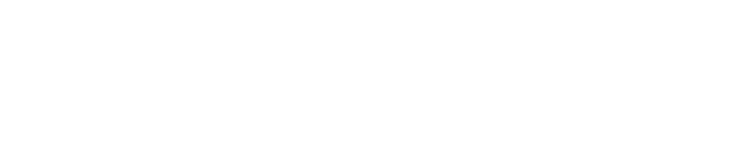
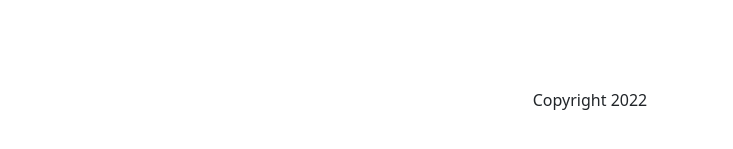
Before and after one commit to sytnei/learn-ract, a React (Create React App) app: page /login in a window 1280 px wide. Shown: the part 283-432 px from the top of the page, without its empty margins (50-783 px from the left). Built offline with nearby package versions, Linux system fonts and the light colour scheme.

Commit message:
Merge branch 'main' of https://github.com/sytnei/learn-ract

```diff
--- a/src/App.js
+++ b/src/App.js
@@ -1,5 +1,5 @@
 
-import { BrowserRouter as Router, Routes, Route } from 'react-router-dom';
+import { BrowserRouter as Router, Routes, Route, Form } from 'react-router-dom';
 import Container from 'react-bootstrap/Container';
 import React from 'react';
 import Header from './components/layout/Header';
@@ -9,10 +9,11 @@ import Contact from './components/pages/Contact';
 import Course from './components/pages/Course';
 import Leason from './components/pages/Leason';
 import Login from './components/pages/Login';
+import Footer from './components/layout/Footer';
 import 'bootstrap/dist/css/bootstrap.min.css';
 import './App.scss';
-
 import { useState, useEffect } from 'react';
+import { ListGroup } from 'react-bootstrap';
 
 const App = () => {
 
@@ -47,6 +48,7 @@ const App = () => {
           </Container>
         </section>
       </div>
+      <Footer />
     </Router>
   );
 }
--- /dev/null
+++ b/src/components/layout/Footer.js
@@ -0,0 +1,14 @@
+import React from 'react'
+
+
+const Footer = () => {
+    let currentDate = new Date().getFullYear();
+
+    return (
+        <>
+       <p className="footer"> Copyright {currentDate}</p>
+        </>
+    )
+}
+
+export default Footer;
--- a/src/components/pages/Course.js
+++ b/src/components/pages/Course.js
@@ -2,7 +2,7 @@ import React from 'react';
 import { Link } from 'react-router-dom';
 import { useParams } from "react-router-dom";
 import getPosts from '../../services/getPosts';
-
+import { ListGroup } from 'react-bootstrap';
 import { useState, useEffect } from 'react';
 
 function Course() {
@@ -17,12 +17,23 @@ function Course() {
     return (
         <>
             <h1>Leasons:</h1>
-            <ul>
+            <ListGroup>
                 {!!posts.length && posts.map(post => (
-                    <li key={post.id}>
-                        <Link to={`/leason/${courseId}/${post.id}`}>{post.title.rendered}</Link>
-                    </li>))}
-            </ul>
+
+                    <ListGroup.Item key={post.id} className='d-table' >
+
+                        <Link to={`/leason/${courseId}/${post.id}`}>
+                            <img
+                                alt=""
+                                src="/book-icon.png"
+                                width="18"
+                                height="18"
+                                className="d-inline-block align-left"
+                            />{post.title.rendered}
+                        </Link>
+                    </ListGroup.Item>
+                ))}
+            </ListGroup>
         </>
 
     );
--- a/src/components/pages/Leason.js
+++ b/src/components/pages/Leason.js
@@ -1,13 +1,12 @@
 import React from 'react';
 import { useParams } from "react-router-dom";
 import getPost from '../../services/getPost';
-
+import ListGroup from 'react-bootstrap/ListGroup';
 import { useState, useEffect } from 'react';
 
 function Leason() {
     const [leason, setLeason] = useState([]);
     let { courseId, leasonId } = useParams();
-
 
     useEffect(() => {
         !!leasonId && getPost(leasonId).then(post => setLeason(post));
@@ -16,7 +15,7 @@ function Leason() {
     return (
         <>
 
-             {!!courseId && !!leasonId && !!leason?.content?.rendered && (
+            {!!courseId && !!leasonId && !!leason?.content?.rendered && (
                 <>
                     <h1 className='pb-4'>{leason.title.rendered}</h1>
                     <div dangerouslySetInnerHTML={{ __html: leason.content.rendered }} />
--- a/src/services/getCourses.js
+++ b/src/services/getCourses.js
@@ -1,5 +1,5 @@
 const getCourses = async () => {
-    return await fetch('https://learn-react-api.jobers.ro/wp-json/wp/v2/categories?acf_format=standard', {
+    return await fetch('https://learn-react-api.jobers.ro/wp-json/wp/v2/categories?acf_format=standard',  {
         method: 'get'
     })
         .then(response => response.json())
--- a/src/styles/scss/App.scss
+++ b/src/styles/scss/App.scss
@@ -25,3 +25,10 @@ padding: 30px 10px 30px;
 .section-main {
   padding: 40px 0;
 }
+
+
+.footer {
+  padding:20px;
+  text-align: center;
+
+}
```
Also changed, not shown: public/book-icon.png (added).
